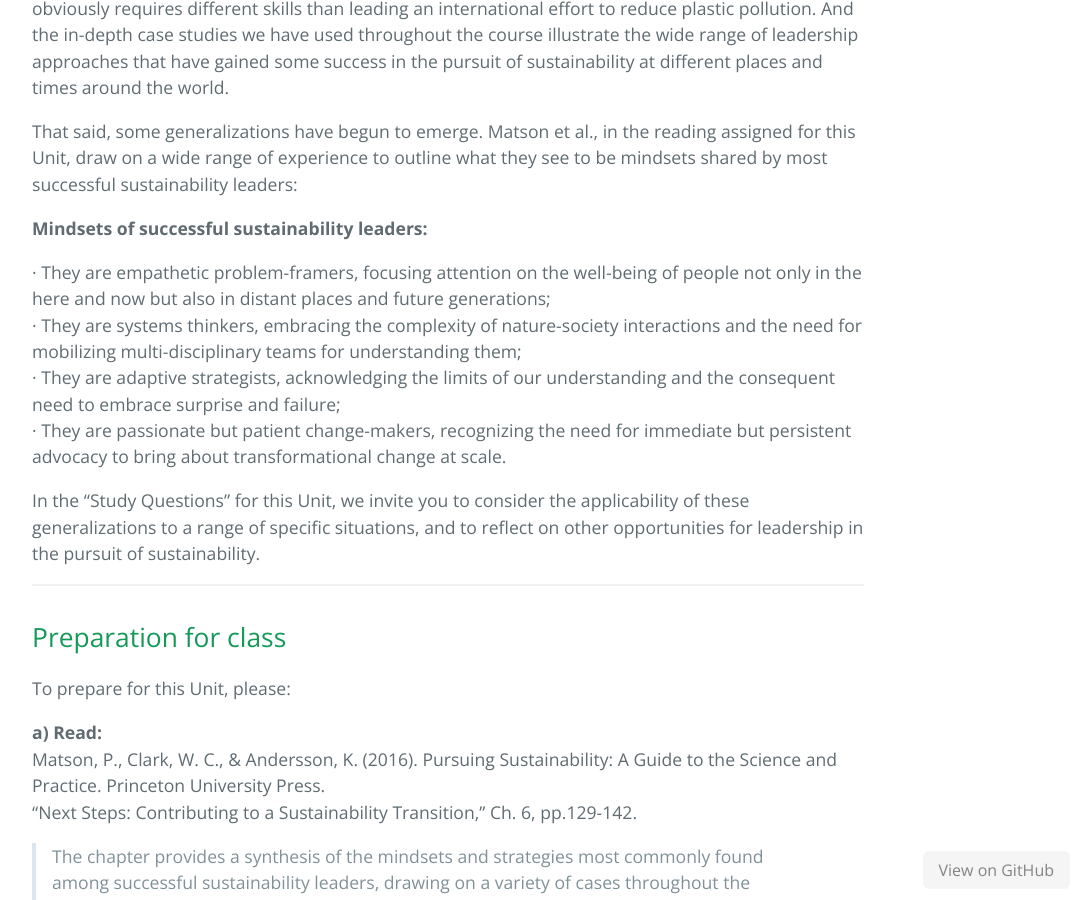
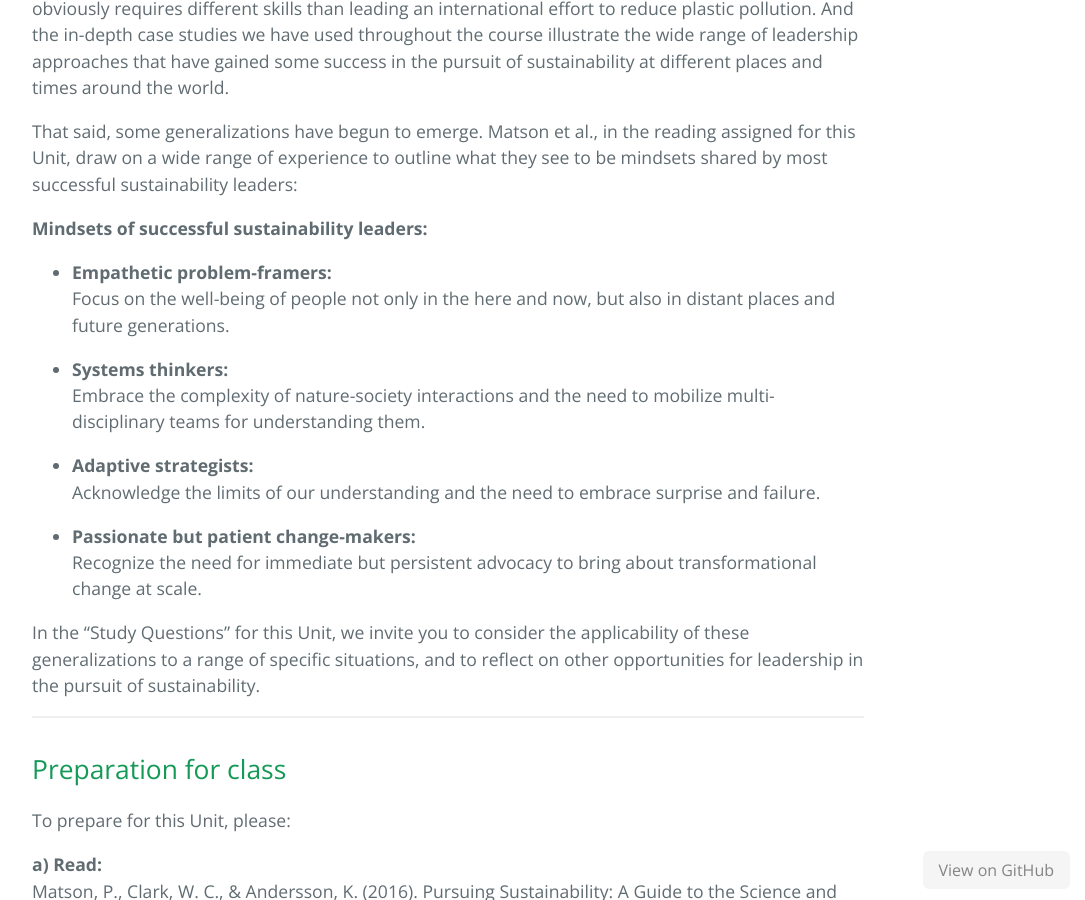
Before and after one commit to agharley/sustdev, a Jekyll site: the page built from part-4-next-steps/unit-4-1-next-steps.md, in a window 1280 px wide and 900 px high, scrolled down 972 px. Shown: the whole window, without its empty margins (192-1277 px from the left). Built offline with Jekyll 4.4.1, drawn with Linux system fonts in a browser that asks for light colours; our own code applies the rules of GitHub Pages for plain Markdown files.

Commit message:
Update unit-4-1-next-steps.md

```diff
--- a/part-4-next-steps/unit-4-1-next-steps.md
+++ b/part-4-next-steps/unit-4-1-next-steps.md
@@ -10,10 +10,17 @@ That said, some generalizations have begun to emerge. Matson et al., in the read
 
 **Mindsets of successful sustainability leaders:**
 
-·  They are empathetic problem-framers, focusing attention on the well-being of people not only in the here and now but also in distant places and future generations;
-·  They are systems thinkers, embracing the complexity of nature-society interactions and the need for mobilizing multi-disciplinary teams for understanding them;
-·  They are adaptive strategists, acknowledging the limits of our understanding and the consequent need to embrace surprise and failure;
-·  They are passionate but patient change-makers, recognizing the need for immediate but persistent advocacy to bring about transformational change at scale.
+- **Empathetic problem-framers:**
+  Focus on the well-being of people not only in the here and now, but also in distant places and future generations.
+
+- **Systems thinkers:**
+  Embrace the complexity of nature-society interactions and the need to mobilize multi-disciplinary teams for understanding them.
+
+- **Adaptive strategists:**
+  Acknowledge the limits of our understanding and the need to embrace surprise and failure.
+
+- **Passionate but patient change-makers:**
+  Recognize the need for immediate but persistent advocacy to bring about transformational change at scale.
 
 In the “Study Questions” for this Unit, we invite you to consider the applicability of these generalizations to a range of specific situations, and to reflect on other opportunities for leadership in the pursuit of sustainability.
 
```
